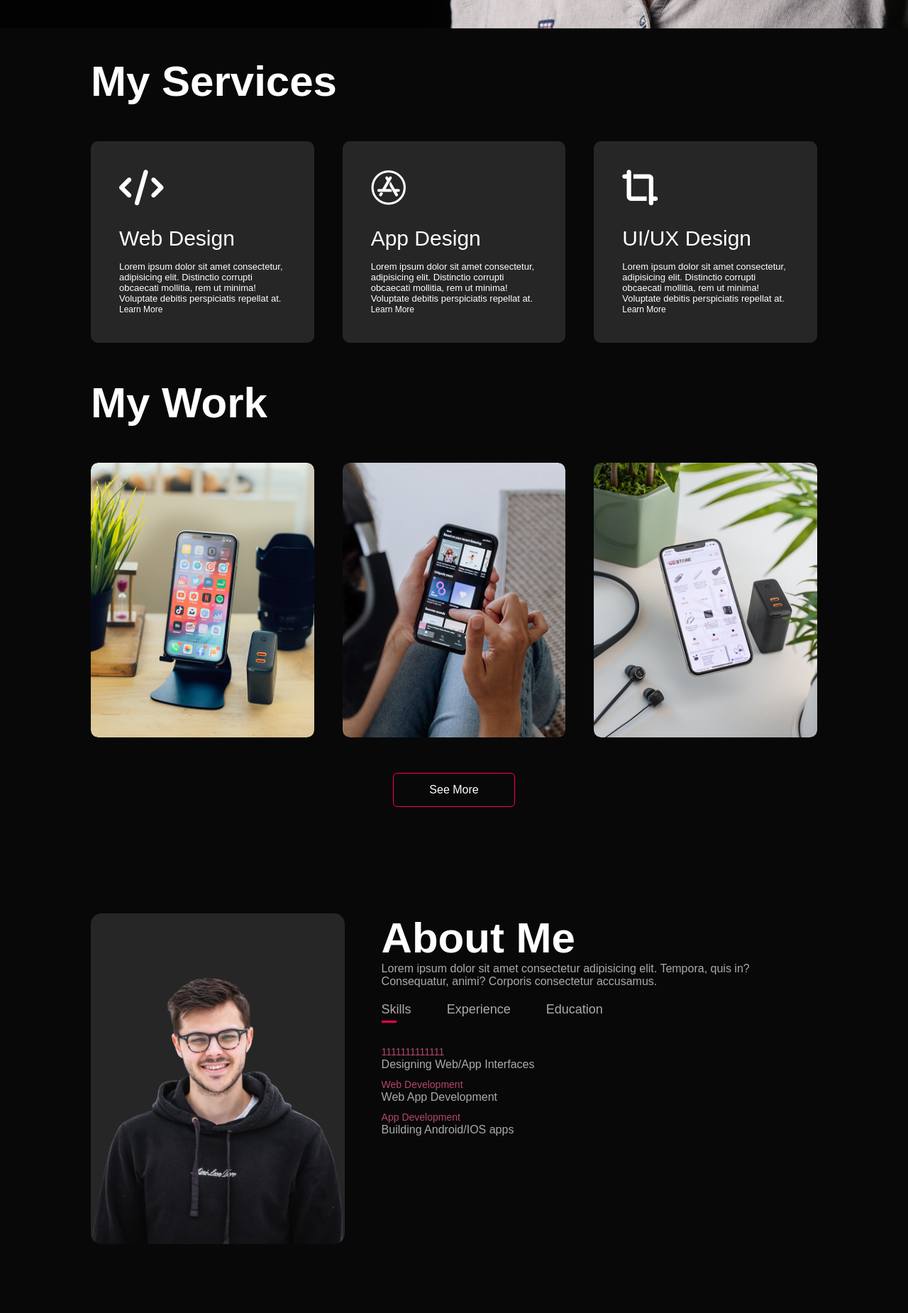
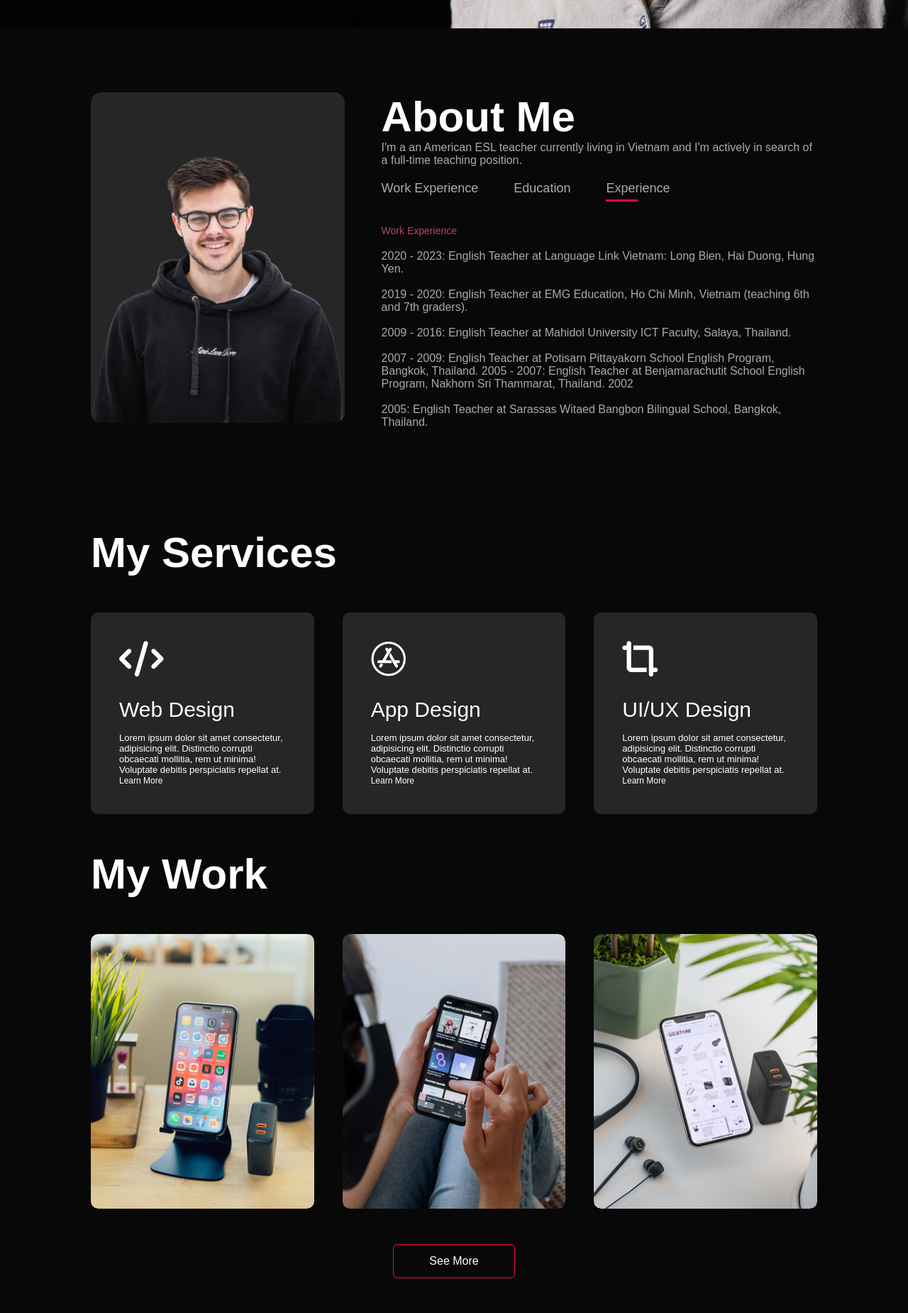
Before and after one commit to TomE1/portfolio, a plain HTML site: page index.html in a window 1280 px wide. Shown: the part 760-2610 px from the top of the page at 71% size. Drawn offline with Linux system fonts and the light colour scheme.

Commit message:
half way

```diff
--- a/index.html
+++ b/index.html
@@ -12,15 +12,12 @@
     <title>Portfolio</title>
   </head>
   <body>
-
-
-
     <!------------------- header -------------------------->
 
     <section id="header">
       <div class="container">
         <nav>
-          <img src="images/logo.png" class="logo" />
+          <img src="images/tome.png" class="logo" />
           <ul id="sidemenu">
             <li><a href="#header">Home</a></li>
             <li><a href="#about">About</a></li>
@@ -33,7 +30,85 @@
         </nav>
         <div class="header-text">
           <p>UI/UX Designer</p>
-          <h1>Hi, I'm <span>.</span></h1>
+          <h1>I'm <span>Tom.</span></h1>
+        </div>
+      </div>
+    </section>
+
+    <!------------------- about -------------------------->
+
+    <section id="about">
+      <div class="container">
+        <div class="row">
+          <div class="about-col-1">
+            <img src="images/user.png" alt="" />
+          </div>
+
+          <div class="about-col-2">
+            <h1 class="sub-title">About Me</h1>
+            <p>
+             I'm a an American ESL teacher currently living in Vietnam and I'm actively in search of a full-time teaching position.
+            </p>
+            <div class="tab-titles">
+              <p class="tab-links" onclick="opentab('experience')">
+                Work Experience
+              </p>
+
+              <p class="tab-links" onclick="opentab('education')">Education</p>
+              <p class="tab-links active-link" onclick="opentab('experience')">
+                Experience
+              </p>
+            </div>
+
+            <div class="tab-contents active-tab" id="experience">
+              <ul>
+                <li>
+                  <span>Work Experience</span><br /><br />
+                  2020 - 2023: English Teacher at Language Link Vietnam: Long
+                  Bien, Hai Duong, Hung Yen.
+                  <br /><br />
+                  2019 - 2020: English Teacher at EMG Education, Ho Chi Minh,
+                  Vietnam (teaching 6th and 7th graders).
+                  <br /><br />
+                  2009 - 2016: English Teacher at Mahidol University ICT
+                  Faculty, Salaya, Thailand.
+                  <br /><br />
+                  2007 - 2009: English Teacher at Potisarn Pittayakorn School
+                  English Program, Bangkok, Thailand. 2005 - 2007: English
+                  Teacher at Benjamarachutit School English Program, Nakhorn Sri
+                  Thammarat, Thailand. 2002
+                  <br /><br />
+                  2005: English Teacher at Sarassas Witaed Bangbon Bilingual
+                  School, Bangkok, Thailand.
+                </li>
+              </ul>
+            </div>
+            <div class="tab-contents" id="education">
+              <ul>
+                <li>
+                  <span>Education</span><br /><br/>
+                  2001 TEXT AND TALK LANGUAGE ACADEMY TEFL certificate.
+                  <br /><br />
+
+                  1994 UNIVERSITY OF HAWAII Bachelor of Arts - Japanese Language
+                  and Literature. Interfaces
+                </li>
+
+              </ul>
+            </div>
+            <div class="tab-contents" id="skills">
+              <ul>
+                <li>
+                  <span>333333333333333333</span><br />Designing Web/App
+                  Interfaces
+                </li>
+                <li><span>Web Development</span><br />Web App Development</li>
+                <li>
+                  <span>App Development</span><br />Building Android/IOS apps
+                </li>
+              </ul>
+            </div>
+          </div>
         </div>
       </div>
     </section>
@@ -127,70 +202,8 @@
       </div>
     </section>
 
-    <!------------------- about -------------------------->
-
-    <section id="about">
-      <div class="container">
-        <div class="row">
-          <div class="about-col-1">
-            <img src="images/user.png" alt="" />
-          </div>
-
-          <div class="about-col-2">
-            <h1 class="sub-title">About Me</h1>
-            <p>
-              Lorem ipsum dolor sit amet consectetur adipisicing elit. Tempora,
-              quis in? Consequatur, animi? Corporis consectetur accusamus.
-            </p>
-            <div class="tab-titles">
-              <p class="tab-links active-link" onclick="opentab('skills')">
-                Skills
-              </p>
-              <p class="tab-links" onclick="opentab('experience')">
-                Experience
-              </p>
-              <p class="tab-links" onclick="opentab('education')">Education</p>
-            </div>
-            <div class="tab-contents active-tab" id="skills">
-              <ul>
-                <li>
-                  <span>1111111111111</span><br />Designing Web/App Interfaces
-                </li>
-                <li><span>Web Development</span><br />Web App Development</li>
-                <li>
-                  <span>App Development</span><br />Building Android/IOS apps
-                </li>
-              </ul>
-            </div>
-            <div class="tab-contents" id="experience">
-              <ul>
-                <li>
-                  <span>222222222222222</span><br />Designing Web/App Interfaces
-                </li>
-                <li><span>Web Development</span><br />Web App Development</li>
-                <li>
-                  <span>App Development</span><br />Building Android/IOS apps
-                </li>
-              </ul>
-            </div>
-            <div class="tab-contents" id="education">
-              <ul>
-                <li>
-                  <span>3333333333333333</span><br />Designing Web/App
-                  Interfaces
-                </li>
-                <li><span>Web Development</span><br />Web App Development</li>
-                <li>
-                  <span>App Development</span><br />Building Android/IOS apps
-                </li>
-              </ul>
-            </div>
-          </div>
-        </div>
-      </div>
-    </section>
     <!------------------- Contact -------------------------->
-    <section id='contact'>
+    <section id="contact">
       <div class="container">
         <div class="row">
           <div class="contact-left">
@@ -228,7 +241,6 @@
       </div>
     </section>
 
-
     <!-- script for about -->
 
     <script>
```
Also changed, not shown: images/tom.png (added), images/tom2.png (added), images/tome.png (added).
